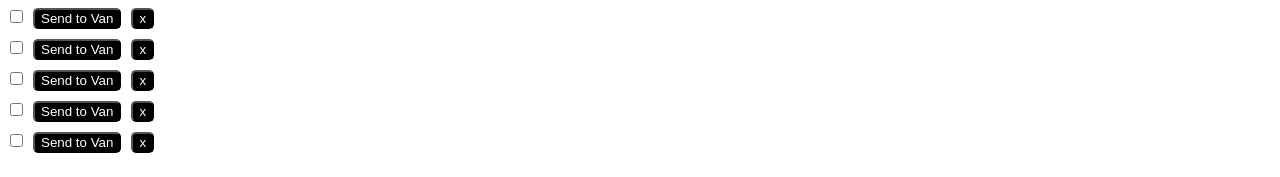
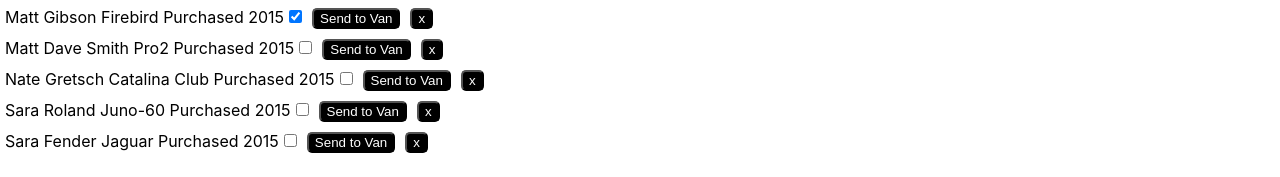
Before and after one commit to sarabertuldo/bandages, a React (Create React App) app: page /gearlist in a window 1280 px wide. Shown: the part 395-572 px from the top of the page. Built offline with nearby package versions, Linux system fonts and the light colour scheme.

Commit message:
updates gear components

```diff
--- a/src/components/Gear/GearDisplay.js
+++ b/src/components/Gear/GearDisplay.js
@@ -1,18 +1,16 @@
-import React, { useContext } from "react";
-import GearProvider, { GearContext } from "../../shared/GearContext";
+import React from "react";
 import "./Gear.css";
 
 const GearDisplay = ({
+  gear,
   changeInsured,
   addToVan,
   removeFromVan,
   deleteGear,
   onTour,
 }) => {
-  const gear = useContext(GearContext);
   return (
     <>
-      <GearProvider>
       <div>
         {/* props.gear.map((gear) */}
         {gear.bandmate} {gear.item} {gear.notes}
@@ -31,7 +29,6 @@
         )}
         <button onClick={() => deleteGear(gear.id)}>x</button>
       </div>
-      </GearProvider>
     </>
   );
 };
```
Lines whose indentation alone changed are shown as unchanged.
